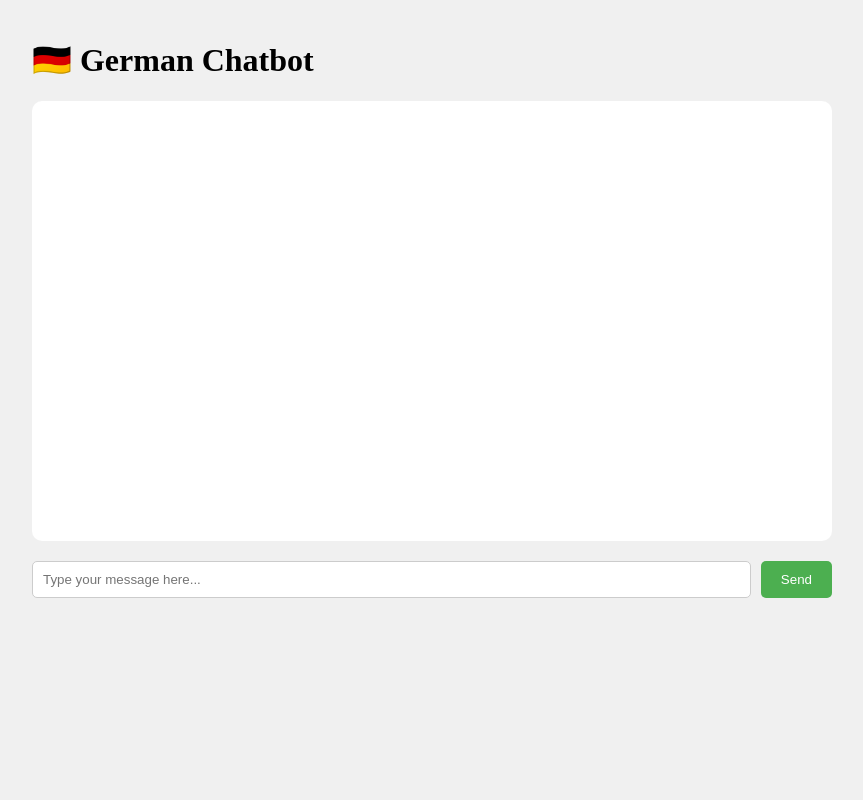
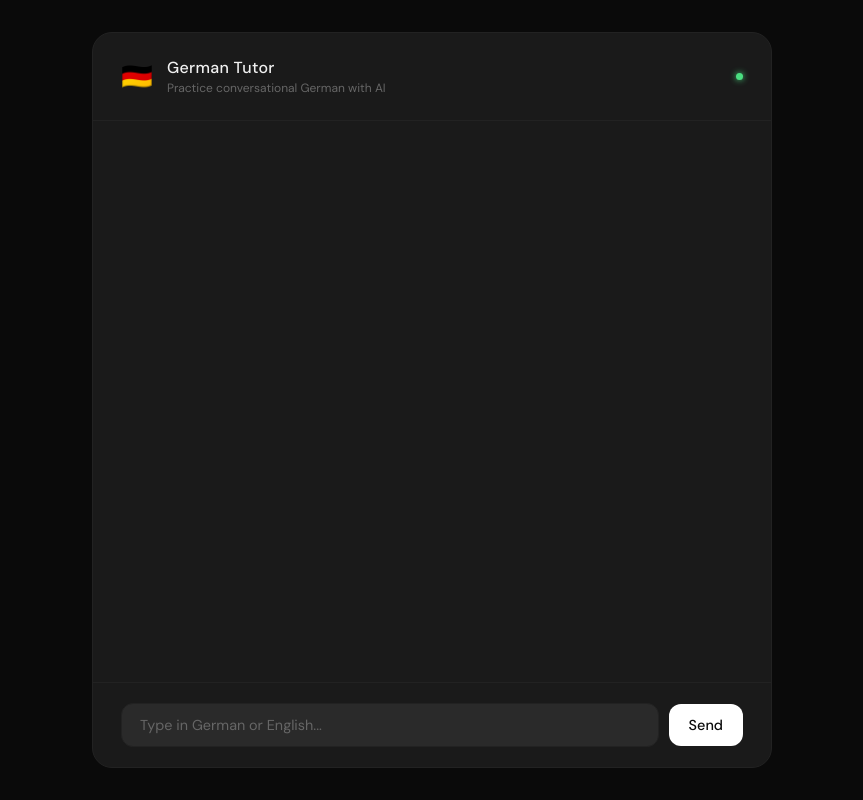
Before and after one commit to jaidcoding/german-chatbot, a Flask app: page / in a window 1280 px wide. Shown: the whole page, without its empty margins (208-1071 px from the left). Run offline with Flask 3, Linux system fonts and the light colour scheme.

Commit message:
v3: new UI design, typewriter effect, Hanz typing indicator

```diff
--- a/templates/index.html
+++ b/templates/index.html
@@ -3,70 +3,253 @@
 <head>
     <meta charset="UTF-8">
     <meta name="viewport" content="width=device-width, initial-scale=1.0">
-    <title>German Chatbot</title>
+    <title>German Tutor</title>
+    <link href="https://fonts.googleapis.com/css2?family=DM+Sans:wght@300;400;500&family=DM+Mono:wght@400;500&display=swap" rel="stylesheet">
     <style>
+        :root {
+            --bg: #0a0a0a;
+            --surface: #1a1a1a;
+            --surface2: #2a2a2a;
+            --border: #222222;
+            --text: #f0f0f0;
+            --text-muted: #666666;
+            --accent: #ffffff;
+            --user-bubble: #1e1e1e;
+            --bot-bubble: #141414;
+        }
+
+        * {
+            margin: 0;
+            padding: 0;
+            box-sizing: border-box;
+        }
+
         body {
-            font-size: Arial, sans-serif;
-            max-width: 800px;
-            margin: 0 auto;
-            padding: 20px;
-            background-color: #f0f0f0;
+            background-color: var(--bg);
+            font-family: 'DM Sans', sans-serif;
+            display: flex;
+            justify-content: center;
+            align-items: center;
+            height: 100vh;
+            color: var(--text);
         }
+
+        .chat-container {
+            width: 100%;
+            max-width: 680px;
+            height: 92vh;
+            background-color: var(--surface);
+            border-radius: 20px;
+            display: flex;
+            flex-direction: column;
+            overflow: hidden;
+            border: 1px solid var(--border);
+        }
+
+        .chat-header {
+            padding: 24px 28px;
+            border-bottom: 1px solid var(--border);
+            display: flex;
+            align-items: center;
+            gap: 14px;
+        }
+
+        .header-icon {
+            font-size: 1.6rem;
+        }
+
+        .header-text h1 {
+            font-size: 1rem;
+            font-weight: 500;
+            letter-spacing: 0.3px;
+            color: var(--text);
+        }
+
+        .header-text p {
+            font-size: 0.75rem;
+            color: var(--text-muted);
+            margin-top: 2px;
+        }
+
+        .status-dot {
+            width: 7px;
+            height: 7px;
+            background-color: #4ade80;
+            border-radius: 50%;
+            margin-left: auto;
+            box-shadow: 0 0 6px #4ade80;
+        }
+
         #chat-box {
-            background-color: white;
-            height: 400px;
+            flex: 1;
             overflow-y: auto;
-            padding: 20px;
+            padding: 24px 28px;
+            display: flex;
+            flex-direction: column;
+            gap: 16px;
+        }
+
+        #chat-box::-webkit-scrollbar {
+            width: 4px;
+        }
+
+        #chat-box::-webkit-scrollbar-thumb {
+            background-color: var(--border);
             border-radius: 10px;
-            margin-bottom: 20px;
         }
+
+        .message-row {
+            display: flex;
+            flex-direction: column;
+            gap: 4px;
+        }
+
+        .message-row.user {
+            align-items: flex-end;
+        }
+
+        .message-row.bot {
+            align-items: flex-start;
+        }
+
+        .message-label {
+            font-size: 0.7rem;
+            color: var(--text-muted);
+            font-family: 'DM Mono', monospace;
+            letter-spacing: 0.5px;
+        }
+
+        .user-message, .bot-message {
+            max-width: 72%;
+            padding: 12px 16px;
+            border-radius: 14px;
+            font-size: 0.9rem;
+            line-height: 1.6;
+            word-wrap: break-word;
+        }
+
         .user-message {
-            text-align: right;
-            margin: 10px 0;
-            color: blue;
+            background-color: var(--accent);
+            color: #0a0a0a;
+            border-bottom-right-radius: 4px;
         }
+
         .bot-message {
-            text-align: left;
-            margin: 10px 0;
-            color: green;
+            background-color: var(--surface2);
+            color: var(--text);
+            border-bottom-left-radius: 4px;
+            border: 1px solid var(--border);
         }
-        #input-area {
+
+        .typing-indicator {
+            font-size: 0.8rem;
+            color: var(--text-muted);
+            font-family: 'DM Mono', monospace;
+            padding: 0 28px 8px;
+            display: none;
+        }
+
+        .input-area {
             display: flex;
+            padding: 20px 28px;
             gap: 10px;
+            border-top: 1px solid var(--border);
+            align-items: center;
         }
+
         #user-input {
             flex: 1;
-            padding: 10px;
-            border-radius: 5px;
-            border: 1px solid #ccc;
+            padding: 12px 18px;
+            border-radius: 12px;
+            border: 1px solid var(--border);
+            background-color: var(--surface2);
+            color: var(--text);
+            font-size: 0.9rem;
+            font-family: 'DM Sans', sans-serif;
+            outline: none;
+            transition: border-color 0.2s;
         }
+
+        #user-input::placeholder {
+            color: var(--text-muted);
+        }
+
+        #user-input:focus {
+            border-color: #444444;
+        }
+
         button {
-            padding: 10px 20px;
-            background-color: #4caf50;
-            color: white;
+            padding: 12px 20px;
+            background-color: var(--accent);
+            color: #0a0a0a;
             border: none;
-            border-radius: 5px;
+            border-radius: 12px;
             cursor: pointer;
+            font-size: 0.9rem;
+            font-family: 'DM Sans', sans-serif;
+            font-weight: 500;
+            transition: opacity 0.2s;
+        }
+
+        button:hover {
+            opacity: 0.85;
+        }
+        .dots span {
+    animation: blink 1.4s infinite;
+    opacity: 0;
+}
+
+.dots span:nth-child(2) {
+    animation-delay: 0.2s;
+}
+
+.dots span:nth-child(3) {
+    animation-delay: 0.4s;
+}
+
+@keyframes blink {
+    0%, 80%, 100% { opacity: 0; }
+    40% { opacity: 1; }
 }
     </style>
 </head>
 <body>
-    <h1>🇩🇪 German Chatbot</h1>
+    <div class="chat-container">
+        <div class="chat-header">
+            <div class="header-icon">🇩🇪</div>
+            <div class="header-text">
+                <h1>German Tutor</h1>
+                <p>Practice conversational German with AI</p>
+            </div>
+            <div class="status-dot"></div>
+        </div>
+
         <div id="chat-box"></div>
-    <div id="input-area">
-        <input type="text" id="user-input" placeholder="Type your message here...">
+        <div class="typing-indicator" id="typing">
+        Hanz is typing<span class="dots"><span>.</span><span>.</span><span>.</span></span></div>
+        <div class="input-area">
+            <input type="text" id="user-input" placeholder="Type in German or English..."/>
             <button onclick="sendMessage()">Send</button>
         </div>
+    </div>
+
     <script>
         function sendMessage() {
             const input = document.getElementById("user-input");
             const chatBox = document.getElementById("chat-box");
-            const message = input.value;
+            const typing = document.getElementById("typing");
+            const message = input.value.trim();
 
             if (!message) return;
 
-            chatBox.innerHTML += `<div class="user-message">You: ${message}</div>`;
+            chatBox.innerHTML += `
+                <div class="message-row user">
+                    <div class="message-label">you</div>
+                    <div class="user-message">${message}</div>
+                </div>`;
             input.value = "";
+            chatBox.scrollTop = chatBox.scrollHeight;
+            typing.style.display = "block";
 
             fetch("/chat", {
                 method: "POST",
@@ -75,10 +258,30 @@
             })
             .then(response => response.json())
            .then(data => {
-                chatBox.innerHTML += `<div class="bot-message">Bot: ${data.response}</div>`;
+    typing.style.display = "none";
+
+    const messageRow = document.createElement("div");
+    messageRow.className = "message-row bot";
+    messageRow.innerHTML = `<div class="message-label">hanz</div><div class="bot-message" id="current-message"></div>`;
+    chatBox.appendChild(messageRow);
+
+    const messageDiv = document.getElementById("current-message");
+    const text = data.response;
+    let index = 0;
+
+    function typeWriter() {
+        if (index < text.length) {
+            messageDiv.textContent += text.charAt(index);
+            index++;
             chatBox.scrollTop = chatBox.scrollHeight;
+            setTimeout(typeWriter, 18);
+        }
+    }
+
+    typeWriter();
 });
         }
+
         document.getElementById("user-input").addEventListener("keypress", function(e) {
             if (e.key === "Enter") sendMessage();
         });
```
Lines whose indentation alone changed are shown as unchanged.
